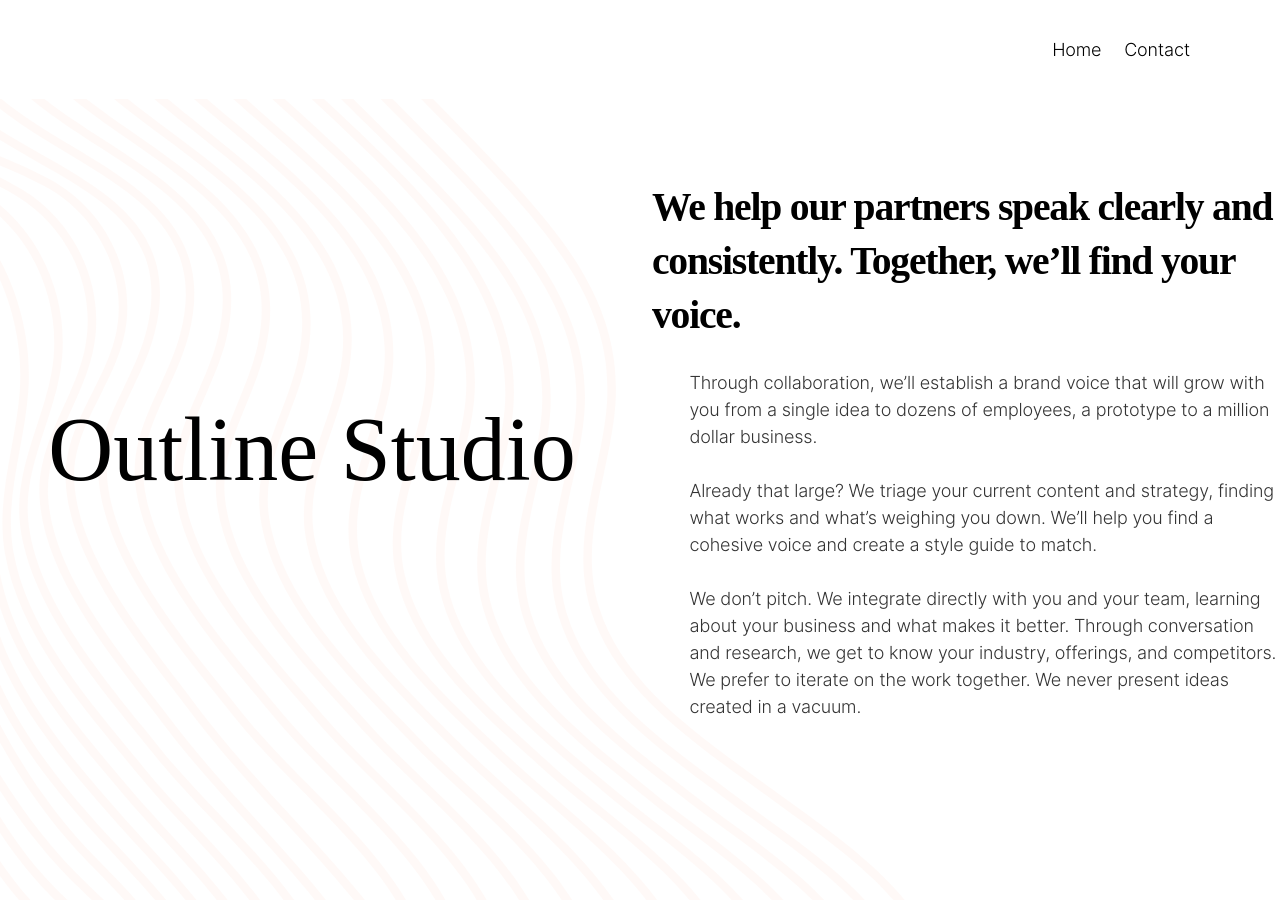
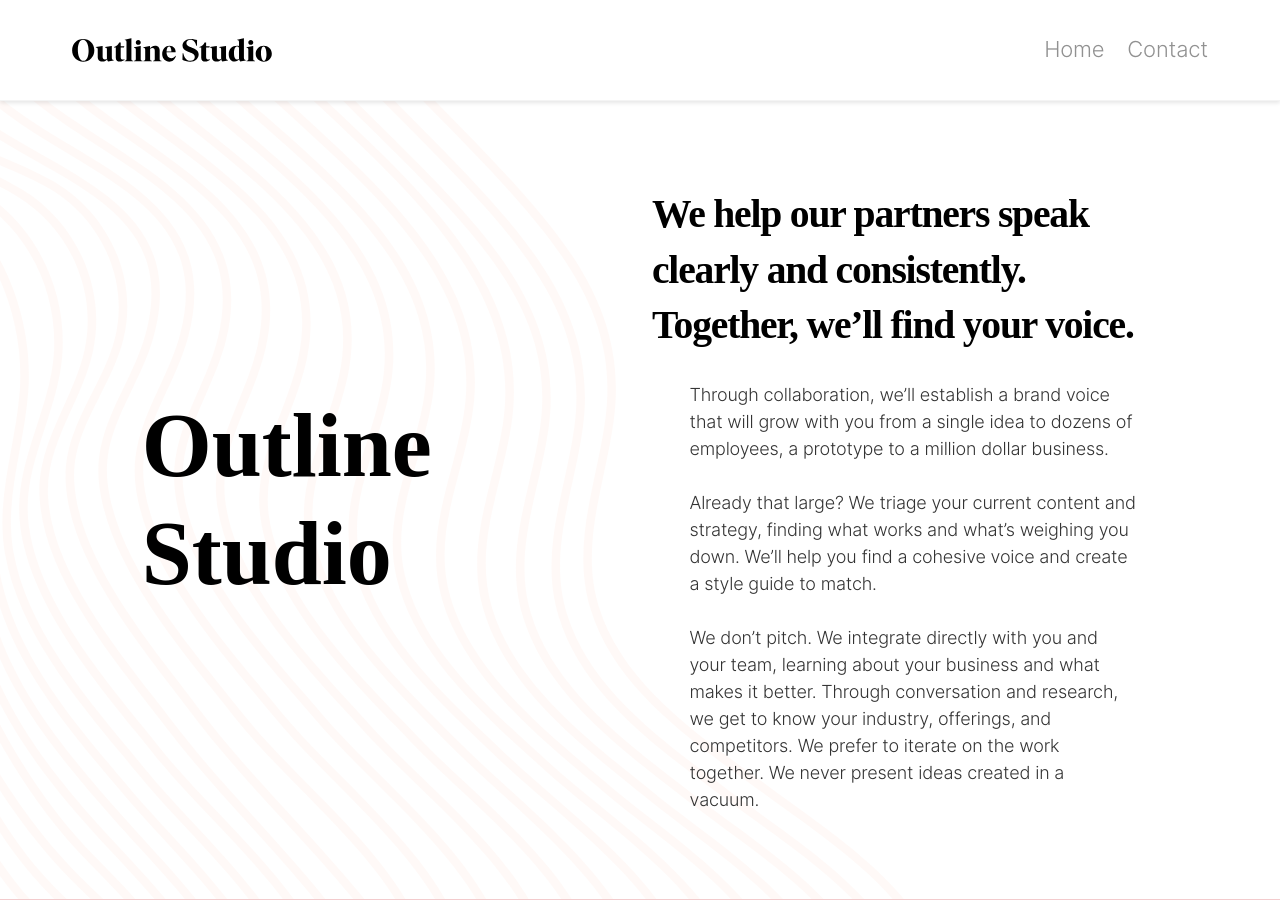
Before and after one commit to aarongilmore/outline-studio, a Jekyll site: the page built from index.md, in a window 1280 px wide and 900 px high. Built offline with Jekyll 4.4.1, drawn with Linux system fonts in a browser that asks for light colours; nearby versions of some CDN libraries; some web fonts are replaced; some of the changed text lies outside the part shown.

Commit message:
Working on design and layout

```diff
--- /dev/null
+++ b/_includes/footer.html
@@ -0,0 +1,27 @@
+<footer class="ph6-ns ph3-m ph3 pv5">
+    <grid columns=4 columns-s=1>
+        <c span=1-2>
+        <img src="/assets/images/logo.svg" alt="" class="pb2" width="250">
+        <p>Together we’ll find your voice.</p>
+        <small class="o-40">&copy; Copyright Outline Content Studio B.V.</small>
+        </c>
+        <c span=1 span-s=1-2>
+            <h3>Say Hello</h3>
+            <p>
+                <a href="#">hello@outline.studio</a> <br>
+                +31 20 336 58 94 <br>
+                <a href="#">Twitter</a> <br>
+                <a href="#">Instagram</a>
+            </p>
+        </c>
+        <c span=1 span-s=1-2>
+            <h3>Visit Us</h3>
+            <p>
+                Spuistraat 134, Room 406 <br>
+                1012 VB Amsterdam  <br>
+                The Netherlands <br>
+                <a href="#">Directions</a>
+            </p>
+        </c>
+    </grid>
+</footer>
--- /dev/null
+++ b/_includes/header.html
@@ -0,0 +1,9 @@
+<nav class="bg-white bb b--near-white dib w-100 ph3 pv3 pv4-ns ph4-m ph5-l dt">
+    <a class="dtc-ns dib v-mid mid-gray link dim w-25-ns w-100 mb3" href="#" title="Home">
+        <img src="/assets/images/logo.svg" alt="" class="fl" width="200">
+    </a>
+    <div class="dtc-ns v-mid f5 fr-ns tr-ns w-75-ns w-100">
+        <a class="link dim di mr3" href="/" title="Home">Home</a>
+        <a class="link dim di" href="/contact" title="Contact">Contact</a>
+    </div>
+</nav>
--- a/_layouts/default.html
+++ b/_layouts/default.html
@@ -10,26 +10,15 @@
     <link rel="stylesheet" href="/assets/css/style.css">
   </head>
   <body>
-      <header class="bg-white fixed w-100 ph3 pv3 pv4-ns ph4-m ph5-l">
-        <nav class="f5 fr">
-          <a class="link dim dib mr3" href="#" title="Home">Home</a>
-          <a class="link dim dib mr3" href="#" title="About">Contact</a>
-        </nav>
-      </header>
-      <grid columns=8 columns-s=1 class="vh-100-l flex flex-row-ns flex-column-m flex-column items-center">
-        <c span=4 class="w-50-ns w-100">
-          <h1 class="tc">Outline Studio</h1>
+      {% include header.html %}
+      <grid columns=8 columns-s=1 class="vh-100-calc flex flex-row-ns flex-column-m flex-column items-center ph6-ns ph3-m ph3">
+        <c span=4 class="w-50-ns w-100-m">
+          <h1>Outline Studio</h1>
         </c>
-        <c span=4 class="w-50-ns w-100 -indent">
+        <c span=4 class="w-50-ns w-100-m -indent">
           {{ content }}
         </c>
       </grid>
-      <footer>
-        <grid columns=4 columns-s=1>
-          <c span=1-2>Test</c>
-          <c span=1>Test</c>
-          <c span=1>Test</c>
-        </grid>
-      </footer>
+      {% include footer.html %}
   </body>
 </html>
--- a/_sass/_fluid-type.scss
+++ b/_sass/_fluid-type.scss
@@ -28,11 +28,13 @@
 
 
 p {
-  @include fluid-type(16px, 18px);
-  font-weight: normal
+  @include fluid-type(18px, 18px);
 }
 
 h1 {
-  @include fluid-type(28px, 90px);
-  font-weight: 100;
+  @include fluid-type(42px, 90px);
 }
+
+h2 {
+  @include fluid-type(1.5rem, 2.2rem);
+}
--- a/_sass/_footer.scss
+++ b/_sass/_footer.scss
@@ -2,8 +2,5 @@
 
 footer {
     background-color: $pink;
-    // margin-left: calc(var(--lineHeight)*-2);
-    // margin-right: calc(var(--lineHeight)*-2);
-    // margin-bottom: calc(var(--lineHeight)*-3);
-    height: 200px;
+    border-top: 1px solid #f3cbcd;
 }
--- /dev/null
+++ b/_sass/_nav.scss
@@ -0,0 +1,9 @@
+nav {
+    -webkit-box-shadow: 0 2px 4px 0 rgba(0,0,0,.1);
+    box-shadow: 0 2px 4px 0 rgba(0,0,0,.1);
+    a {
+        color: $gray;
+        font-size: 22px;
+        font-family: "Inter Light", sans-serif;
+    }
+}
--- a/_sass/_typography.scss
+++ b/_sass/_typography.scss
@@ -28,8 +28,9 @@ h1 {
     line-height: 1.2;
 }
 
-h2 {
+h2, h3, h4 {
     font-family: "Ivar Medium", serif;
+    line-height: 1.4;
 }
 
 p {
--- a/_sass/base.scss
+++ b/_sass/base.scss
@@ -1,5 +1,6 @@
 @import "fluid-type";
 @import "typography";
+@import "nav";
 @import "footer";
 @import "variables";
 
@@ -12,14 +13,18 @@ body {
     background-repeat: none;
     background-size: cover;
     font-family: "Inter Light", sans-serif;
-    font-style: normal;
-    font-stretch: normal;
+    -moz-osx-font-smoothing: grayscale;
+    text-rendering: optimizeLegibility;
 }
 
 a:hover {
     color: $dark-pink;
 }
 
-nav a {
-    font-family: "Inter Light", sans-serif;
+a:active {
+    color: $dark-pink;
 }
+
+.vh-100-calc {
+    height: calc(100vh - 156px);
+}
```
Also changed, not shown: contact.md (added, +8 -0 lines).
